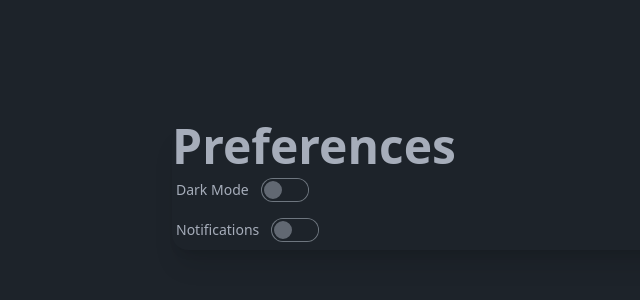
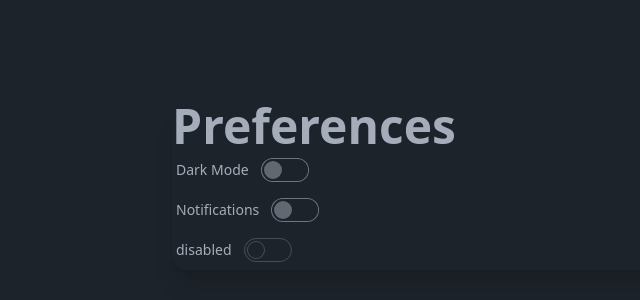
Before and after one commit to lamyax66-66/Exercises, an Angular app in the folder reactiveForm/: page / in a window 1280 px wide. Shown: the part 230-530 px from the top of the page, without its empty margins (0-640 px from the left). Built offline with nearby package versions, Linux system fonts and the light colour scheme.

Commit message:
fix: toggle feat

```diff
--- a/reactiveForm/src/app/Exer4/toggle/toggle.html
+++ b/reactiveForm/src/app/Exer4/toggle/toggle.html
@@ -4,6 +4,6 @@
       {{ label() }}
     </span>
     <input type="checkbox" class="toggle toggle-primary" [checked]="isOn()" [disabled]="disabled()"
-      (change)="onToggle($event)" />
+      (change)="onToggle()" />
   </label>
 </div>
--- a/reactiveForm/src/app/Exer4/toggle/toggle.ts
+++ b/reactiveForm/src/app/Exer4/toggle/toggle.ts
@@ -15,9 +15,10 @@ export class Toggle {
 
   isOn = signal<boolean>(this.initialOn());
 
-  onToggle(event: Event) {
-    const checked = (event.target as HTMLInputElement).checked;
-    this.isOn.set(checked);
-    this.toggled.emit(checked);
+  onToggle(): void {
+    if (this.disabled()) return;
+
+    this.isOn.update(value => !value);
+    this.toggled.emit(this.isOn());
   }
 }
--- a/reactiveForm/src/app/app.html
+++ b/reactiveForm/src/app/app.html
@@ -1,12 +1,13 @@
 <div class="min-h-screen p-4" [attr.data-theme]="isDark() ? 'dark' : 'light'">
-  <div class="min-h-screen flex justify-center items-center">
-    <div class="card w-3/4 h-1/2 bg-base-100 shadow-xl">
-      <h3 class="text-5xl font-bold">Preferences</h3>
-      <app-toggle [label]="'Dark Mode'" [initialOn]="isDark()" [disabled]="false" (toggled)="onToggleChanged($event)">
-      </app-toggle>
-      <app-toggle [label]="'Notifications'" [initialOn]="notificationsOn()" [disabled]="false"
-        (toggled)="onNotificationsToggled($event)">
-      </app-toggle>
+    <div class="min-h-screen flex justify-center items-center">
+        <div class="card w-3/4 h-1/2 bg-base-100 shadow-xl">
+            <h3 class="text-5xl font-bold">Preferences</h3>
+            <app-toggle [label]="'Dark Mode'" [initialOn]="isDark()" [disabled]="false"
+                (toggled)="onDarkModeToggle($event)" />
+            <app-toggle [label]="'Notifications'" [initialOn]="isNotificationsOn()" [disabled]="false"
+                (toggled)="onNotificationsToggled($event)" />
+             <app-toggle [label]="'disabled'" [initialOn]="isNotificationsOn()" [disabled]="true"
+                (toggled)="onNotificationsToggled($event)" />
+        </div>
     </div>
-  </div>
 </div>
--- a/reactiveForm/src/app/app.ts
+++ b/reactiveForm/src/app/app.ts
@@ -12,15 +12,15 @@ export class App {
   protected readonly title = signal('reactiveForm');
 
   isDark = signal<boolean>(true);
-  notificationsOn = signal<boolean>(false);
+  isNotificationsOn = signal<boolean>(false);
 
-  onToggleChanged(value: boolean) {
+  onDarkModeToggle(value: boolean) {
     this.isDark.set(value);
     console.log(value);
   }
 
   onNotificationsToggled(value: boolean) {
-    this.notificationsOn.set(value);
+    this.isNotificationsOn.set(value);
 
     if (value) {
       alert('Notifications Enabled ✅');
```
